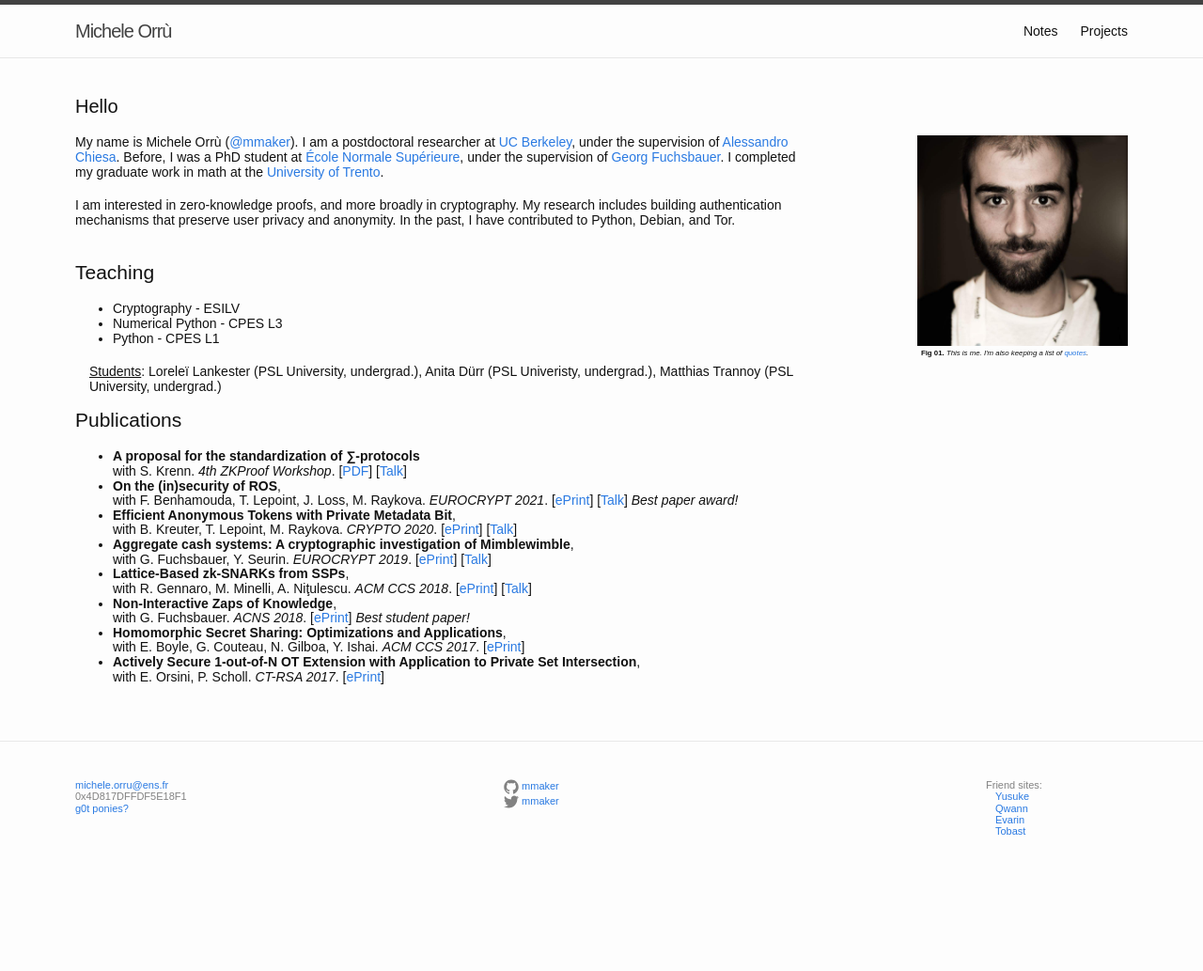
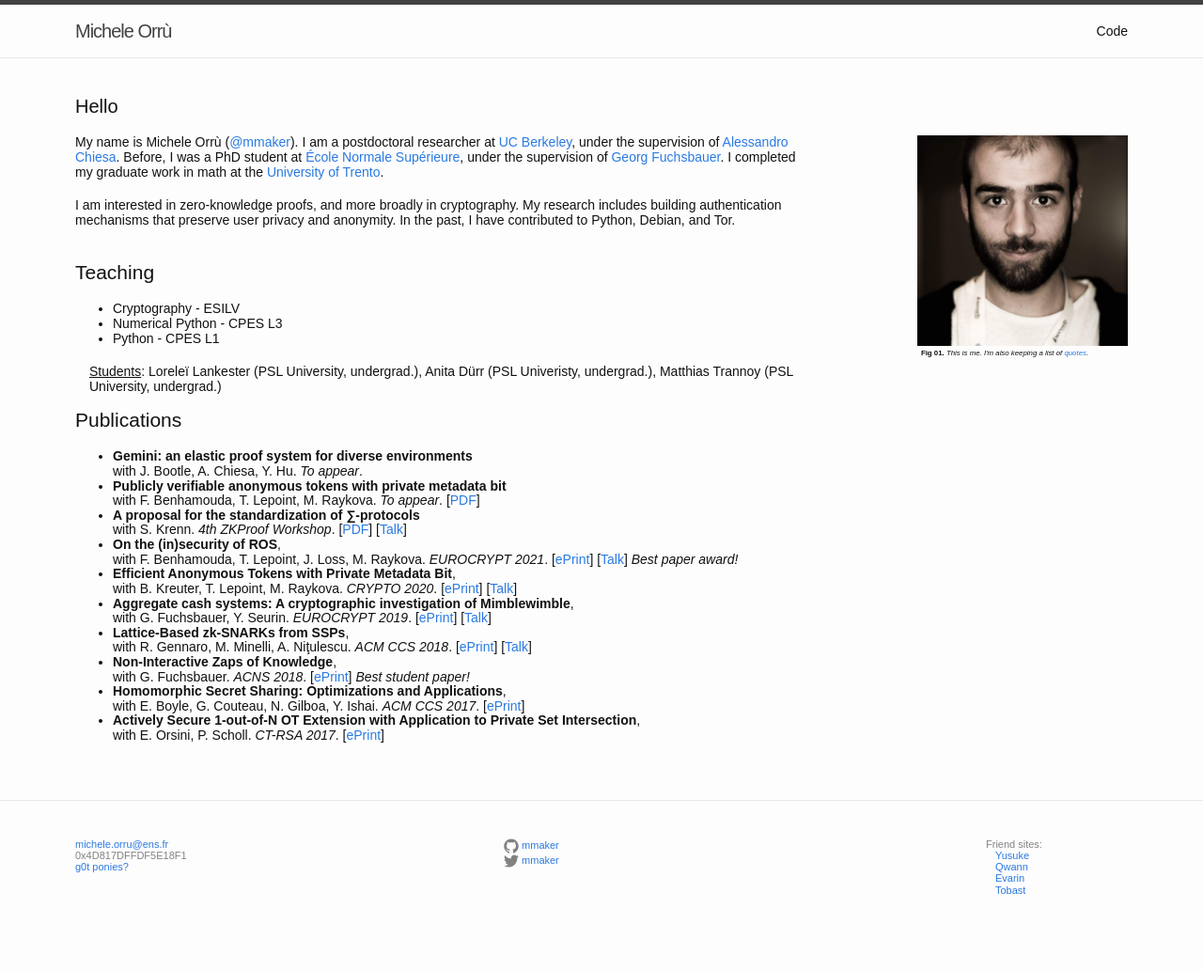
Before and after one commit to mmaker/mmaker.github.io, a Jekyll site: the page built from index.html, in a window 1280 px wide. Shown: the whole page at 94% size. Built offline with Jekyll 4.4.1, drawn with Linux system fonts in a browser that asks for light colours; nearby versions of some CDN libraries; before the commit the page ends 970 px from its top, so only the background shows below that.

Commit message:
Remove Notes, update papers

```diff
--- a/_config.yml
+++ b/_config.yml
@@ -10,7 +10,7 @@ title: Michele Orrù
 email: michele.orru@ens.fr
 description: > # this means to ignore newlines until "baseurl:"
   Michele Orrù, Cryptographer
-baseurl: "/" # the subpath of your site, e.g. /blog
+baseurl: "" # the subpath of your site, e.g. /blog
 url: "tumbolandia.net" # the base hostname & protocol for your site
 domain: "tumbolandia.net"
 twitter_username: mmaker
--- a/_includes/head.html
+++ b/_includes/head.html
@@ -3,8 +3,8 @@
   <meta http-equiv="X-UA-Compatible" content="IE=edge">
   <meta name="viewport" content="width=device-width, initial-scale=1">
   <meta name="description" content="{% if page.excerpt %}{{ page.excerpt | strip_html | strip_newlines | truncate: 160 }}{% else %}{{ site.description }}{% endif %}">
-  <meta property="og:image" content="https://www.di.ens.fr/~orru/toit-dma.jpg">
-  <meta name="twitter:image" content="https://www.di.ens.fr/~orru/toit-dma.jpg">
+  <meta property="og:image" content=" {{ "toit-dma.jpg" | prepend: site.baseurl }}">
+  <meta name="twitter:image" content="{{ "toit-dma.jpg" | prepend: site.baseurl }}">
 
   <meta name="twitter:card" content="summary"/>
   <meta name="twitter:site" content="{{site.twitter_username}}"/>
--- a/_includes/header.html
+++ b/_includes/header.html
@@ -13,8 +13,8 @@
       </a>
 
       <div class="trigger">
-	<a class="page-link" href="{{ site.baseurl }}/notes.html">Notes</a>
-	<a class="page-link" href="{{ site.baseurl}}/projects.html">Projects</a>
+	<!-- <a class="page-link" href="{{ site.baseurl }}/notes.html">Notes</a> -->
+	<a class="page-link" href="{{ site.baseurl}}/code.html">Code</a>
       </div>
     </nav>
 
--- a/_sass/_layout.scss
+++ b/_sass/_layout.scss
@@ -239,3 +239,11 @@
         }
     }
 }
+
+
+h3:after
+{
+    content:' ';
+    display:block;
+    border:1px solid black;
+}
--- a/index.html
+++ b/index.html
@@ -41,6 +41,17 @@ layout: default
     <h2>Publications</h2>
     <ul>
       <li>
+        <b>Gemini: an elastic proof system for diverse environments</b>
+        <br />
+        <smpcs>with J. Bootle, A. Chiesa, Y. Hu</smpcs>.
+        <i>To appear</i>.
+      <li>
+        <b>Publicly verifiable anonymous tokens with private metadata bit</b>
+        <br />
+        <smpcs>with F. Benhamouda, T. Lepoint, M. Raykova</smpcs>.
+        <i>To appear</i>.
+        [<a href="https://eprint.iacr.org/2022/004">PDF</a>]
+      <li>
         <b>A proposal for the standardization of ∑-protocols</b>
         <br />
         <smpcs>with S. Krenn</smpcs>.
@@ -52,7 +63,7 @@ layout: default
         <br />
         <smpcs>with F. Benhamouda, T. Lepoint, J. Loss, M. Raykova</smpcs>.
         <i>EUROCRYPT 2021</i>.
-        [<a href="https://eprint.iacr.org/2020/945.pdf">ePrint</a>]
+        [<a href="https://eprint.iacr.org/2020/945">ePrint</a>]
         [<a href="https://youtu.be/jrtwNV9KEFU?t=2116">Talk</a>]
         <emsp> <i> Best paper award! </i>
       <li>
```
Also changed, not shown: code.md (added, +58 -0 lines), projets.md (deleted, +0 -18 lines).
